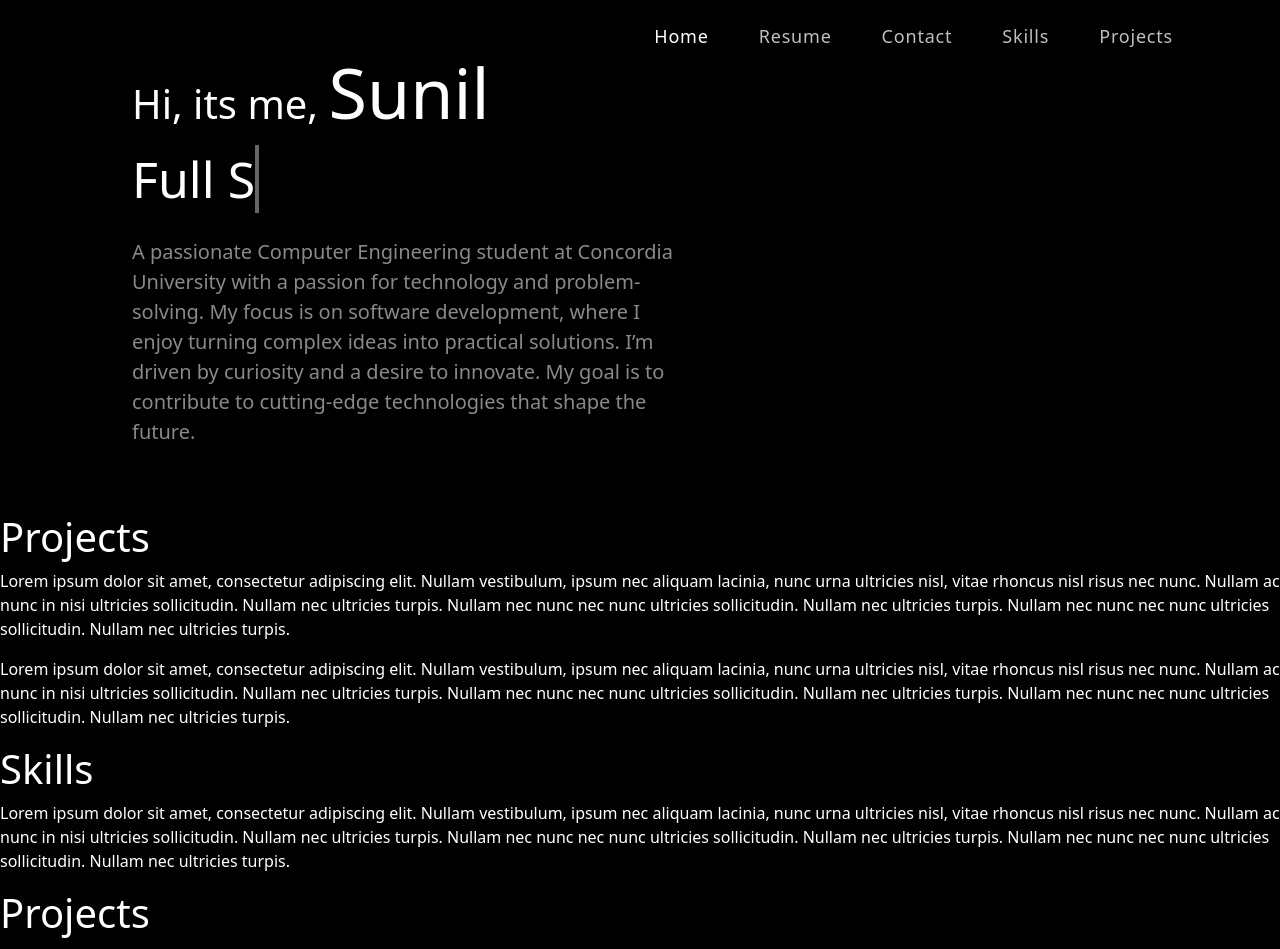
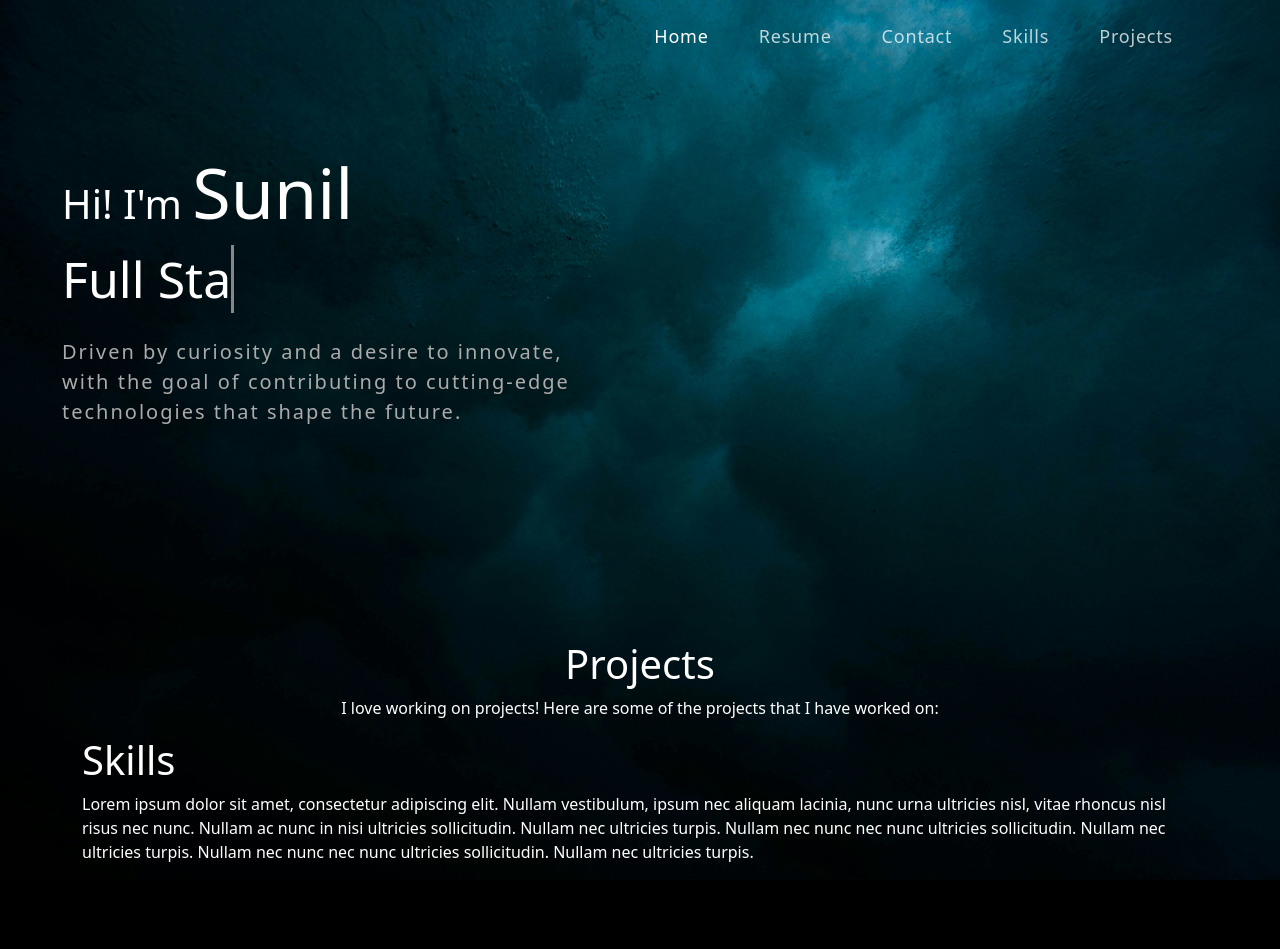
Before and after one commit to hulksunil/My-Portfolio, a React (Create React App) app: page / in a window 1280 px wide. Shown: the top 949 px of the page. After the commit the page ends 880 px from the top, so only its background shows below. Built offline with nearby package versions, Linux system fonts and the light colour scheme.

Commit message:
fixed a bit of styling. need to add projects and other sections

```diff
--- a/src/App.css
+++ b/src/App.css
@@ -9,6 +9,10 @@ body {
   /* background-color: #121212 !important; */
   /* background-color: #333 !important; */
   background-color: #000 !important;
+  background-image: url("./assets/img/background.jpg");
+  background-position: top center;
+  background-size: cover;
+  background-repeat: no-repeat;
 
   color: #fff !important;
 }
@@ -56,27 +60,48 @@ nav.navbar .navbar-nav a.nav-link.navbar-link.active {
   opacity: 1;
 }
 
+/* .toggled {
+  background-color: #121212;
+} */
+
 /** intro **/
 .intro {
   /* background-color: #121212; */
   color: #fff;
-  padding: 1em;
+  padding: 3em 1em;
   font-size: 50px;
+  min-height: 80vh;
 }
 
 .intro #myName {
   font-size: 70px;
 }
 
+/** The cursor **/
+@keyframes blink {
+  from {
+    border: none;
+  }
+  to {
+    border-right: 0.08em solid #666;
+  }
+}
+
+.typingText {
+  /* border-right: 0.08em solid #666; */
+  animation: blink 1s infinite;
+}
+
 .intro .bio {
   font-size: 20px;
   margin-top: 1em;
-  color: #898989;
+  color: #ababab;
+  letter-spacing: 2px;
 }
 
-/** The cursor **/
-.typingText {
-  border-right: 0.08em solid #666;
+/** projects **/
+.projects {
+  text-align: center;
 }
 
 /*
--- a/src/App.js
+++ b/src/App.js
@@ -4,6 +4,7 @@ import NavBar from "./components/NavBar";
 import "bootstrap/dist/css/bootstrap.min.css";
 import Intro from "./components/Intro";
 import Projects from "./components/Projects";
+import Skills from "./components/Skills";
 
 function App() {
   return (
@@ -12,38 +13,7 @@ function App() {
       <Intro />
       <Projects />
 
-      <p>
-        Lorem ipsum dolor sit amet, consectetur adipiscing elit. Nullam
-        vestibulum, ipsum nec aliquam lacinia, nunc urna ultricies nisl, vitae
-        rhoncus nisl risus nec nunc. Nullam ac nunc in nisi ultricies
-        sollicitudin. Nullam nec ultricies turpis. Nullam nec nunc nec nunc
-        ultricies sollicitudin. Nullam nec ultricies turpis. Nullam nec nunc nec
-        nunc ultricies sollicitudin. Nullam nec ultricies turpis.
-      </p>
-
-      <header>
-        <h1>Skills</h1>
-      </header>
-      <p>
-        Lorem ipsum dolor sit amet, consectetur adipiscing elit. Nullam
-        vestibulum, ipsum nec aliquam lacinia, nunc urna ultricies nisl, vitae
-        rhoncus nisl risus nec nunc. Nullam ac nunc in nisi ultricies
-        sollicitudin. Nullam nec ultricies turpis. Nullam nec nunc nec nunc
-        ultricies sollicitudin. Nullam nec ultricies turpis. Nullam nec nunc nec
-        nunc ultricies sollicitudin. Nullam nec ultricies turpis.
-      </p>
-
-      <header>
-        <h1>Projects</h1>
-      </header>
-      <p>
-        Lorem ipsum dolor sit amet, consectetur adipiscing elit. Nullam
-        vestibulum, ipsum nec aliquam lacinia, nunc urna ultricies nisl, vitae
-        rhoncus nisl risus nec nunc. Nullam ac nunc in nisi ultricies
-        sollicitudin. Nullam nec ultricies turpis. Nullam nec nunc nec nunc
-        ultricies sollicitudin. Nullam nec ultricies turpis. Nullam nec nunc nec
-        nunc ultricies sollicitudin. Nullam nec ultricies turpis.
-      </p>
+      <Skills />
     </div>
   );
 }
--- a/src/components/Intro.js
+++ b/src/components/Intro.js
@@ -47,37 +47,28 @@ const TypingThing = ({ toRotate }) => {
       setLoopNum(loopNum + 1);
     }
   };
-  return <span className="typingText">{text}</span>;
+  return <span className="typingText"> {text}</span>;
 };
 
 const Intro = () => {
-  const toRotate = ["Full Stack Developer", "Programmer", "Computer Engineer"];
+  const toRotate = ["Full Stack Developer", "Coder", "Computer Engineer"];
   return (
-    // <header id="home">
-    <Container id="home">
+    <Container id="home" className="container-fluid" style={{ margin: "0" }}>
       <Row className="align-items-center">
         <Col xs={12} md={6} lg={7}>
           <div className="intro">
             <h1>
-              Hi, its me, <span id="myName">Sunil </span>
+              Hi! I'm <span id="myName">Sunil</span>
             </h1>
             <TypingThing toRotate={toRotate} />
             <p className="bio">
-              A passionate Computer Engineering student at Concordia University
-              with a passion for technology and problem-solving. My focus is on
-              software development, where I enjoy turning complex ideas into
-              practical solutions. I’m driven by curiosity and a desire to
-              innovate. My goal is to contribute to cutting-edge technologies
-              that shape the future.
+              Driven by curiosity and a desire to innovate, with the goal of
+              contributing to cutting-edge technologies that shape the future.
             </p>
           </div>
         </Col>
-        <Col md={6} className="intro-img">
-          {/* <img src={intro} alt="intro" /> */}
-        </Col>
       </Row>
     </Container>
-    // </header>
   );
 };
 
--- a/src/components/NavBar.js
+++ b/src/components/NavBar.js
@@ -1,7 +1,4 @@
-// import React from "react";
 import { Navbar, Container, Nav } from "react-bootstrap";
-// import logo from "../assets/img/logo.png";
-
 import { useState, useEffect } from "react";
 
 const CustomNavLink = ({ href, activeLink, setActiveLink }) => {
@@ -20,6 +17,8 @@ const NavBar = () => {
   const [activeLink, setActiveLink] = useState("home");
   const [scrolled, setScrolled] = useState(false);
 
+  const [toggled, setToggled] = useState(false);
+
   useEffect(() => {
     // for when  they scroll, we want the navbar to become sticky
     const onScroll = () => {
@@ -36,14 +35,17 @@ const NavBar = () => {
   }, []);
 
   return (
-    <Navbar expand="md" className={scrolled ? "scrolled" : ""}>
+    <Navbar expand="md" className={scrolled || toggled ? "scrolled" : ""}>
       <Container>
-        {/* <Navbar.Brand href="#home">
-          <img src={logo} alt="logo saying Sunil Kublalsingh" />
-        </Navbar.Brand> */}
-        <Navbar.Toggle aria-controls="basic-navbar-nav">
-          <span className="navbar-toggler-icon"></span>
+        {/* The 3 bars */}
+        <Navbar.Toggle
+          onClick={() => setToggled((prev) => !prev)}
+          aria-controls="basic-navbar-nav"
+        >
+          <span className="navbar-toggler-icon navbar-dark"></span>
         </Navbar.Toggle>
+
+        {/* The actual content of the navbar */}
         <Navbar.Collapse id="basic-navbar-nav">
           <Nav className="ms-auto">
             <CustomNavLink
@@ -78,71 +80,4 @@ const NavBar = () => {
   );
 };
 
-// const NavBar = () => {
-//   const [activeLink, setActiveLink] = useState("home");
-//   const [scrolled, setScrolled] = useState(false);
-
-//   useEffect(() => {
-//     const onScroll = () => {
-//       if (window.scrollY > 50) {
-//         setScrolled(true);
-//       } else {
-//         setScrolled(false);
-//       }
-//     };
-
-//     window.addEventListener("scroll", onScroll);
-
-//     return () => window.removeEventListener("scroll", onScroll);
-//   }, []);
-
-//   const onUpdateActiveLink = (value) => {
-//     setActiveLink(value);
-//   };
-
-//   return (
-//     <Navbar expand="md" className={scrolled ? "scrolled" : ""}>
-//       <Container>
-//         <Navbar.Brand href="/">
-//           <img src={logo} alt="Logo" />
-//         </Navbar.Brand>
-//         <Navbar.Toggle aria-controls="basic-navbar-nav">
-//           <span className="navbar-toggler-icon"></span>
-//         </Navbar.Toggle>
-//         <Navbar.Collapse id="basic-navbar-nav">
-//           <Nav className="ms-auto">
-//             <Nav.Link
-//               href="#home"
-//               className={
-//                 activeLink === "home" ? "active navbar-link" : "navbar-link"
-//               }
-//               onClick={() => onUpdateActiveLink("home")}
-//             >
-//               Home
-//             </Nav.Link>
-//             <Nav.Link
-//               href="#skills"
-//               className={
-//                 activeLink === "skills" ? "active navbar-link" : "navbar-link"
-//               }
-//               onClick={() => onUpdateActiveLink("skills")}
-//             >
-//               Skills
-//             </Nav.Link>
-//             <Nav.Link
-//               href="#projects"
-//               className={
-//                 activeLink === "projects" ? "active navbar-link" : "navbar-link"
-//               }
-//               onClick={() => onUpdateActiveLink("projects")}
-//             >
-//               Projects
-//             </Nav.Link>
-//           </Nav>
-//         </Navbar.Collapse>
-//       </Container>
-//     </Navbar>
-//   );
-// };
-
 export default NavBar;
--- a/src/components/Projects.js
+++ b/src/components/Projects.js
@@ -1,16 +1,14 @@
+import { Container } from "react-bootstrap";
+
 const Projects = () => {
   return (
-    <div id="projects" className="projects">
+    <Container id="projects" className="projects">
       <h1>Projects</h1>
       <p>
-        Lorem ipsum dolor sit amet, consectetur adipiscing elit. Nullam
-        vestibulum, ipsum nec aliquam lacinia, nunc urna ultricies nisl, vitae
-        rhoncus nisl risus nec nunc. Nullam ac nunc in nisi ultricies
-        sollicitudin. Nullam nec ultricies turpis. Nullam nec nunc nec nunc
-        ultricies sollicitudin. Nullam nec ultricies turpis. Nullam nec nunc nec
-        nunc ultricies sollicitudin. Nullam nec ultricies turpis.
+        I love working on projects! Here are some of the projects that I have
+        worked on:
       </p>
-    </div>
+    </Container>
   );
 };
 export default Projects;
--- /dev/null
+++ b/src/components/Skills.js
@@ -0,0 +1,19 @@
+import { Container } from "react-bootstrap";
+
+const Skills = () => {
+  return (
+    <Container id="skills" className="skills">
+      <h1>Skills</h1>
+      <p>
+        Lorem ipsum dolor sit amet, consectetur adipiscing elit. Nullam
+        vestibulum, ipsum nec aliquam lacinia, nunc urna ultricies nisl, vitae
+        rhoncus nisl risus nec nunc. Nullam ac nunc in nisi ultricies
+        sollicitudin. Nullam nec ultricies turpis. Nullam nec nunc nec nunc
+        ultricies sollicitudin. Nullam nec ultricies turpis. Nullam nec nunc nec
+        nunc ultricies sollicitudin. Nullam nec ultricies turpis.
+      </p>
+    </Container>
+  );
+};
+
+export default Skills;
```
Also changed, not shown: src/assets/img/background.jpg (added), src/components/Experience.js (added).
